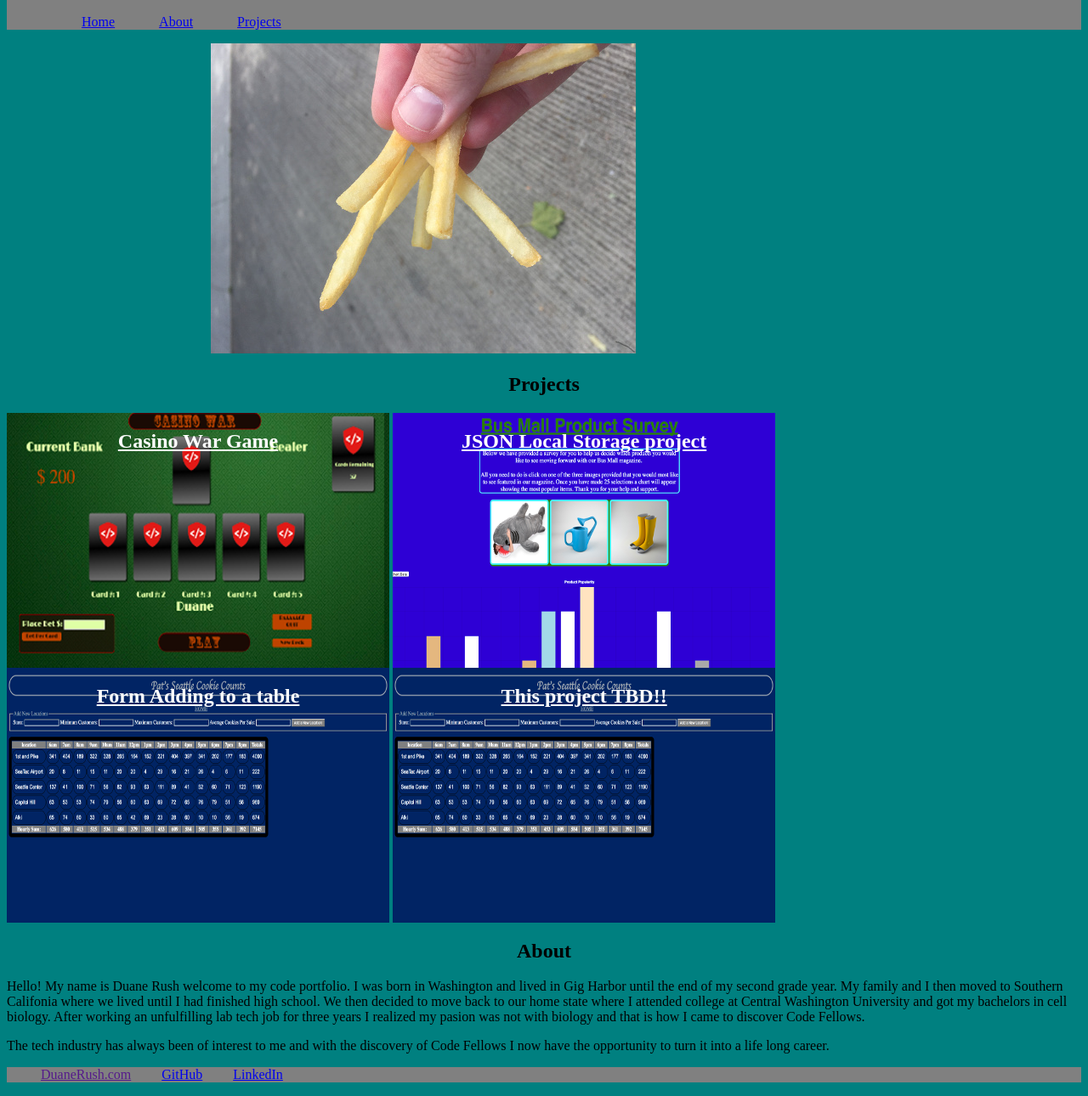
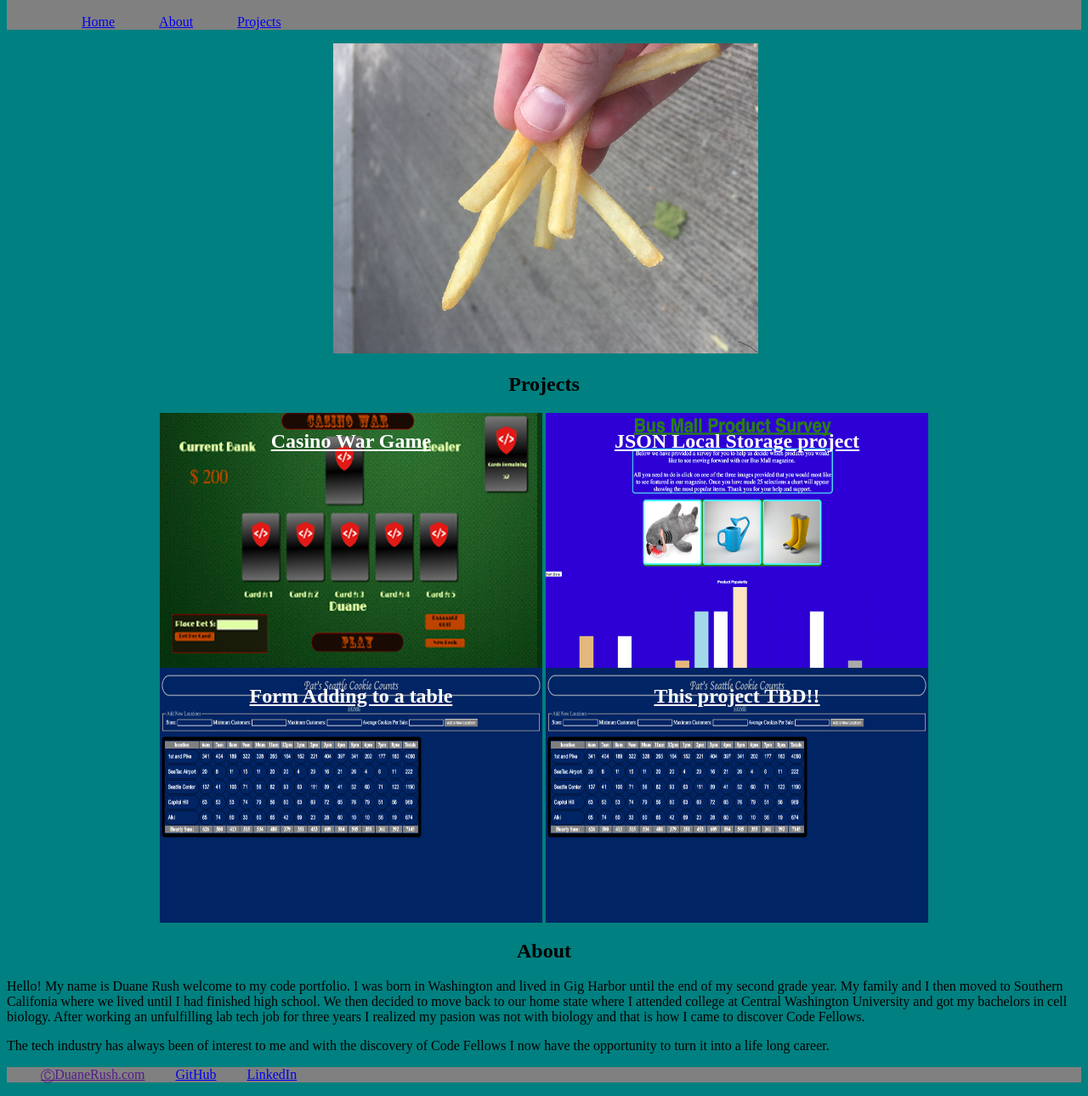
Before and after one commit to desertduane/Portfolio, a plain HTML site: page index.html in a window 1280 px wide. Shown: the part 50-1340 px from the top of the page at 85% size. Drawn offline with nearby package versions, Linux system fonts and the light colour scheme.

Commit message:
content centered

```diff
--- a/index.html
+++ b/index.html
@@ -17,12 +17,13 @@
     </ul>
 
   </nav>
-
+<div>
   <div id="project-carousel">
     <img src="Images/duane.jpg" alt="" class="active" />
     <img src="Images/fries.JPG" alt="" />
     <img src="Images/space-needle.JPG" alt="" />
   </div>
+</div>
   <main id="home">
 
   <section id="projects" class="tab-content">
@@ -47,7 +48,7 @@
 </main>
     <footer>
       <ul>
-        <li><a href="">DuaneRush.com</a></li>
+        <li><a href="">&#9400;DuaneRush.com</a></li>
         <li class="tab"><a href="https://github.com/desertduane">GitHub</a></li>
         <li><a href="https://www.linkedin.com/in/duane-rush-910508144/">LinkedIn</a></li>
       </ul>
--- a/style.css
+++ b/style.css
@@ -1,9 +1,8 @@
-/**{
-  border: 1px solid;
-}*/
+
 body {
   background-color: teal;
 }
+
 nav {
   background-color: grey;
 }
@@ -12,36 +11,34 @@ nav {
   display: block;
 }
 
-.nav-list li{
+.nav-list li {
   display: inline-block;
   margin-left: 3em;
 }
 
-img {
-  max-width: 95%;
-}
-h1{
+h1 {
   text-align: center;
 }
 
 #project-carousel {
-  position: relative;
+  margin: 0 auto;
   height: 23em;
+  width: 31em;
+  max-width: 100%;
 }
 
 #project-carousel img {
-    position:absolute;
-    top:0;
-    left: 15em;
-    z-index:8;
+  position: absolute;
+  max-width: 95%;
+  z-index: 8;
 }
 
 #project-carousel img.active {
-    z-index:10;
+  z-index: 10;
 }
 
 #project-carousel img.last-active {
-    z-index:9;
+  z-index: 9;
 }
 
 #casino-war {
@@ -50,32 +47,42 @@ h1{
   height: 18.75em;
   max-width: 100%;
 }
+
 #cookie-stand {
   max-width: 100%;
   background-image: url(Images/cookie-stand.png);
   width: 28.13em;
   height: 18.75em;
 }
+
 #bus-mall {
-    max-width: 100%;
-    background-image: url(Images/bus-mall.png);
-    width: 28.13em;
-    height: 18.75em;
+  max-width: 100%;
+  background-image: url(Images/bus-mall.png);
+  width: 28.13em;
+  height: 18.75em;
+}
+#projects {
+  text-align: center;
 }
 
 #projects div {
   display: inline-block;
+
 }
-#projects div h2 a{
+
+#projects div h2 a {
   color: white;
 }
-#projects div h2{
+
+#projects div h2 {
   text-align: center;
 }
+
 footer li {
   display: inline-block;
   margin-right: 2em;
 }
-footer{
+
+footer {
   background-color: grey;
 }
```
